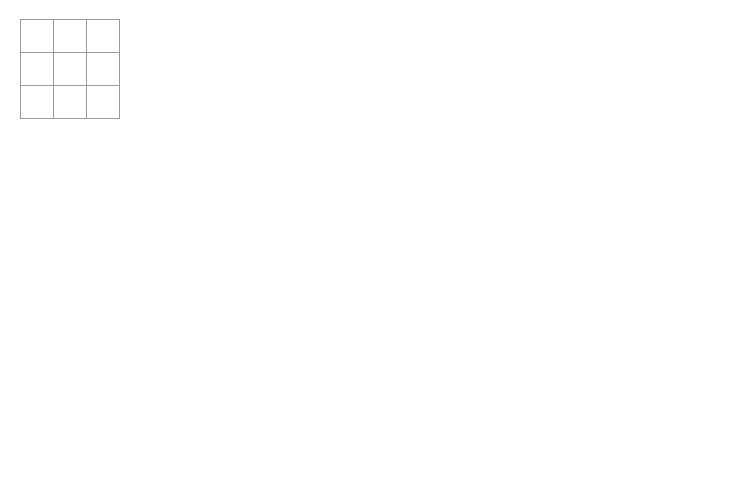
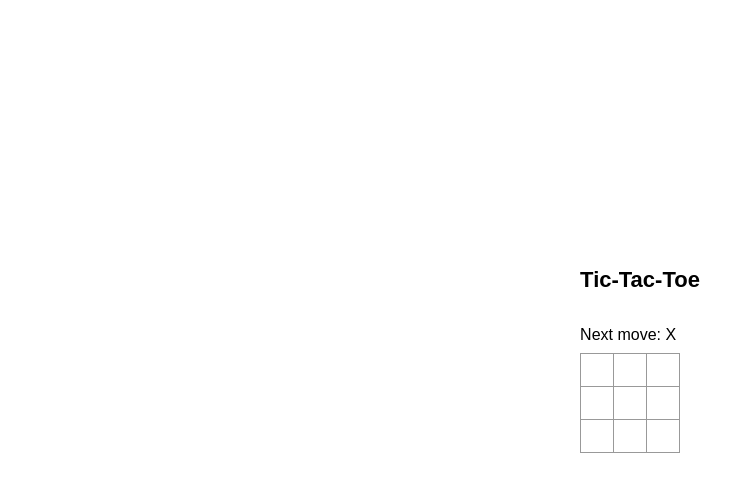
Before and after one commit to aryanranderiya/TicTacToe, a React (Create React App) app: page / in a window 1280 px wide. Shown: the top 492 px of the page, without its empty margins (0-742 px from the left). Built offline with nearby package versions, Linux system fonts and the light colour scheme.

Commit message:
update 11 files

```diff
--- a/src/App.jsx
+++ b/src/App.jsx
@@ -1,42 +1,83 @@
 import { useState } from "react";
 
-export default function Board() {
+export default function Game() {
+  return <Board />;
+}
+
+// function History() {
+//   const [history, setHistory] = useState(Array(9).fill(null));
+//   const currentSquares = history[history.length - 1];
+// }
+
+function Board() {
   const [squares, setSquares] = useState(Array(9).fill(null));
+  const [xIsNext, setXisNext] = useState(true);
 
-  function handleClick() {
-    setSquares("X");
+  function handleClick(i) {
+    const nextSquares = squares.slice();
+
+    if (squares[i] || calculateWinner(squares)) return;
+
+    if (xIsNext) nextSquares[i] = "X";
+    else nextSquares[i] = "O";
+
+    setSquares(nextSquares);
+    setXisNext(!xIsNext);
   }
+
+  const winner = calculateWinner(squares);
+  let status;
+  if (winner) status = `${winner} is the Winner!`;
+  else status = `Next move: ${xIsNext ? "X" : "O"}`;
+
   return (
     <>
+      <h1>Tic-Tac-Toe</h1>
+      <br></br>
+      <div className="status">{status}</div>
       <div className="board-row">
-        <Square value={squares[0]} onSquareClick={handleClick} />
-        <Square value={squares[1]} />
-        <Square value={squares[2]} />
+        <Square value={squares[0]} onSquareClick={() => handleClick(0)} />
+        <Square value={squares[1]} onSquareClick={() => handleClick(1)} />
+        <Square value={squares[2]} onSquareClick={() => handleClick(2)} />
       </div>
       <div className="board-row">
-        <Square value={squares[3]} />
-        <Square value={squares[4]} />
-        <Square value={squares[5]} />
+        <Square value={squares[3]} onSquareClick={() => handleClick(3)} />
+        <Square value={squares[4]} onSquareClick={() => handleClick(4)} />
+        <Square value={squares[5]} onSquareClick={() => handleClick(5)} />
       </div>
       <div className="board-row">
-        <Square value={squares[6]} />
-        <Square value={squares[7]} />
-        <Square value={squares[8]} />
+        <Square value={squares[6]} onSquareClick={() => handleClick(6)} />
+        <Square value={squares[7]} onSquareClick={() => handleClick(7)} />
+        <Square value={squares[8]} onSquareClick={() => handleClick(8)} />
       </div>
     </>
   );
 }
 
 function Square({ value, onSquareClick }) {
-  // const [value, setvalue] = useState(null);
-
-  // function handleClick() {
-  //   setvalue("X");
-  // }
-
   return (
     <button className="square" onClick={onSquareClick}>
       {value}
     </button>
   );
 }
+
+function calculateWinner(squares) {
+  const lines = [
+    [0, 1, 2],
+    [3, 4, 5],
+    [6, 7, 8],
+    [0, 3, 6],
+    [1, 4, 7],
+    [2, 5, 8],
+    [0, 4, 8],
+    [2, 4, 6],
+  ];
+  for (let i = 0; i < lines.length; i++) {
+    const [a, b, c] = lines[i];
+    if (squares[a] && squares[a] === squares[b] && squares[a] === squares[c]) {
+      return squares[a];
+    }
+  }
+  return null;
+}
--- a/src/styles.css
+++ b/src/styles.css
@@ -73,7 +73,7 @@
 
 .board-row:after {
   clear: both;
-  content: '';
+  content: "";
   display: table;
 }
 
@@ -88,3 +88,9 @@
 .game-info {
   margin-left: 20px;
 }
+
+#root {
+  display: grid;
+  place-content: center;
+  height: 85vh;
+}
```
Also changed, not shown: 1 other file (tests, documents, lock files or other folders).
